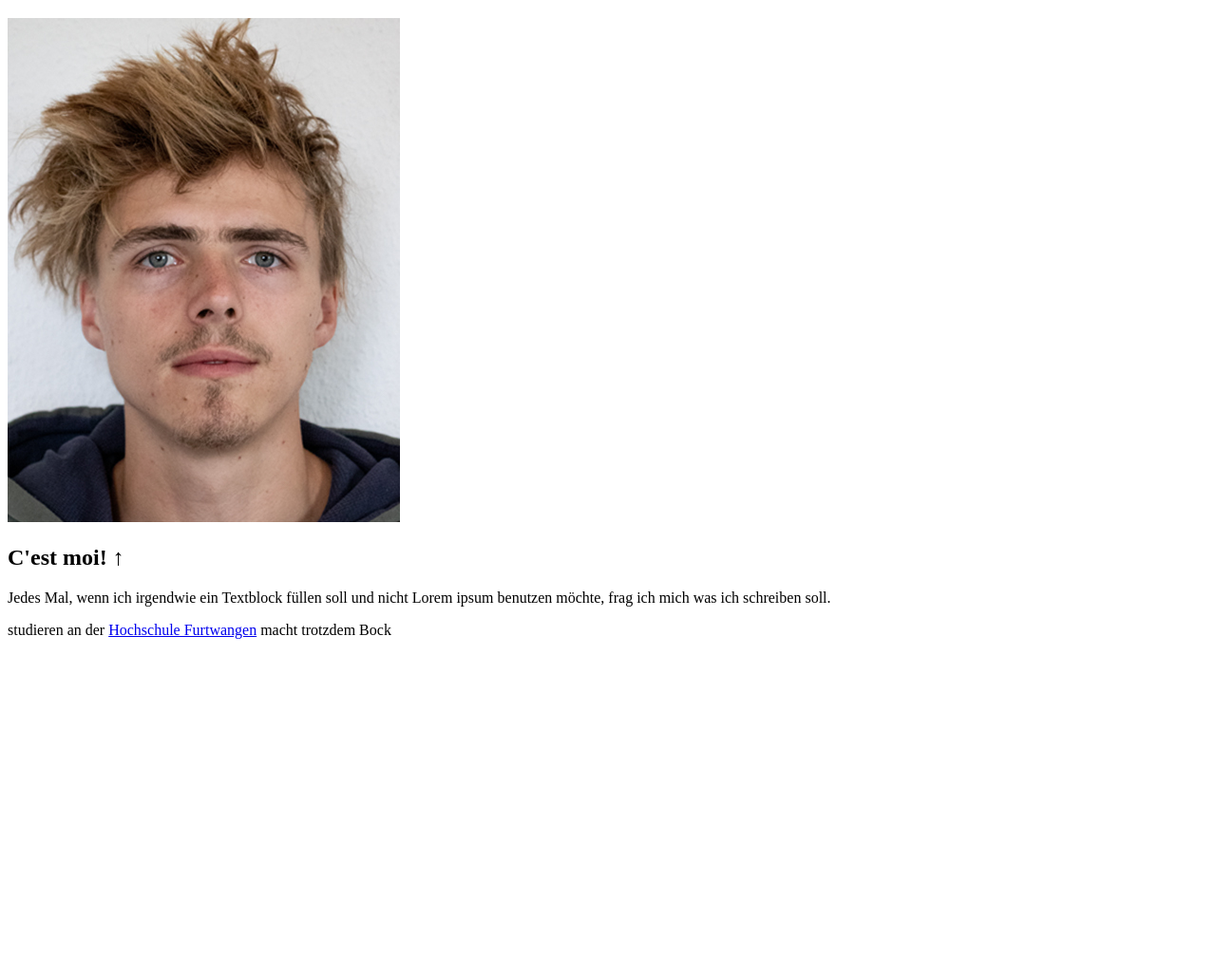
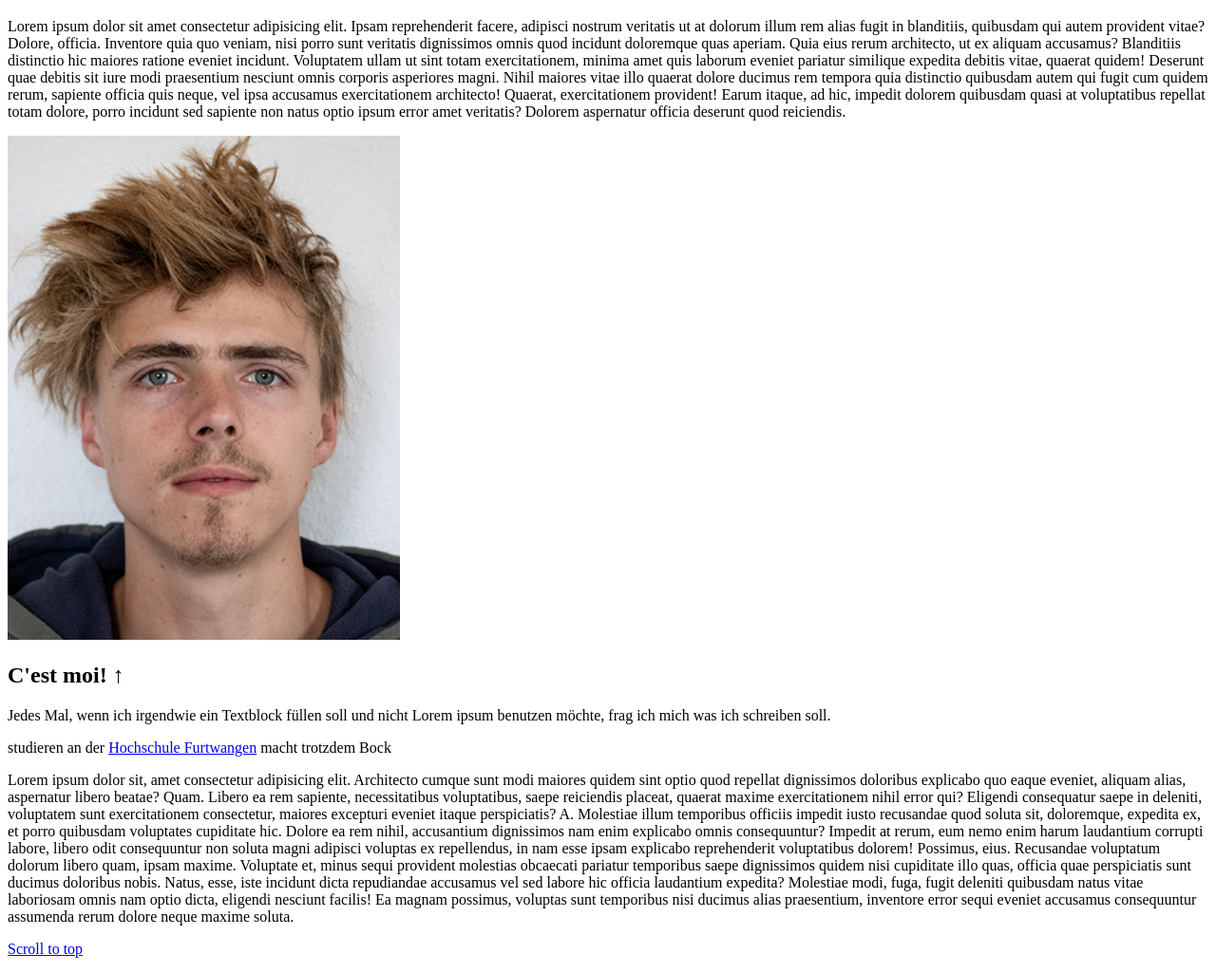
Before and after one commit to YonyM/GIS_SoSe_2021, a plain HTML site: page index.html in a window 1280 px wide. Shown: the part 61-1086 px from the top of the page at 95% size. Before the commit the page ends 800 px from the top, so only its background shows below. Drawn offline with Linux system fonts and the light colour scheme.

Commit message:
Aufgabe 1 fertig

```diff
--- a/index.html
+++ b/index.html
@@ -7,15 +7,30 @@
     <title>Document</title>
 </head>
 <body>
-    <h1>Tag zamm! </h1>
+    <h1> Tag zamm! </h1>
+    <p id="totop"> Lorem ipsum dolor sit amet consectetur adipisicing elit. Ipsam reprehenderit facere, adipisci nostrum veritatis ut at dolorum illum rem alias fugit in blanditiis, quibusdam qui autem provident vitae? Dolore, officia.
+    Inventore quia quo veniam, nisi porro sunt veritatis dignissimos omnis quod incidunt doloremque quas aperiam. Quia eius rerum architecto, ut ex aliquam accusamus? Blanditiis distinctio hic maiores ratione eveniet incidunt.
+    Voluptatem ullam ut sint totam exercitationem, minima amet quis laborum eveniet pariatur similique expedita debitis vitae, quaerat quidem! Deserunt quae debitis sit iure modi praesentium nesciunt omnis corporis asperiores magni.
+    Nihil maiores vitae illo quaerat dolore ducimus rem tempora quia distinctio quibusdam autem qui fugit cum quidem rerum, sapiente officia quis neque, vel ipsa accusamus exercitationem architecto! Quaerat, exercitationem provident!
+    Earum itaque, ad hic, impedit dolorem quibusdam quasi at voluptatibus repellat totam dolore, porro incidunt sed sapiente non natus optio ipsum error amet veritatis? Dolorem aspernatur officia deserunt quod reiciendis.</p>
 
     <img src="Portrait.jpg">
 
     <h2>C'est moi! &uarr;</h2>
-    <p>Jedes Mal, wenn ich irgendwie ein Textblock füllen soll und nicht
+    <p> Jedes Mal, wenn ich irgendwie ein Textblock füllen soll und nicht
         Lorem ipsum benutzen möchte, frag ich mich was ich schreiben soll.
     </p>
-    <p>studieren an der <a href="https://www.hs-furtwangen.de/">
-        Hochschule Furtwangen</a> macht trotzdem Bock</p>
+    <p> studieren an der <a href="https://www.hs-furtwangen.de/">
+        Hochschule Furtwangen</a> macht trotzdem Bock
+    </p>
+    <p>Lorem ipsum dolor sit, amet consectetur adipisicing elit. Architecto cumque sunt modi maiores quidem sint optio quod repellat dignissimos doloribus explicabo quo eaque eveniet, aliquam alias, aspernatur libero beatae? Quam.
+    Libero ea rem sapiente, necessitatibus voluptatibus, saepe reiciendis placeat, quaerat maxime exercitationem nihil error qui? Eligendi consequatur saepe in deleniti, voluptatem sunt exercitationem consectetur, maiores excepturi eveniet itaque perspiciatis? A.
+    Molestiae illum temporibus officiis impedit iusto recusandae quod soluta sit, doloremque, expedita ex, et porro quibusdam voluptates cupiditate hic. Dolore ea rem nihil, accusantium dignissimos nam enim explicabo omnis consequuntur?
+    Impedit at rerum, eum nemo enim harum laudantium corrupti labore, libero odit consequuntur non soluta magni adipisci voluptas ex repellendus, in nam esse ipsam explicabo reprehenderit voluptatibus dolorem! Possimus, eius.
+    Recusandae voluptatum dolorum libero quam, ipsam maxime. Voluptate et, minus sequi provident molestias obcaecati pariatur temporibus saepe dignissimos quidem nisi cupiditate illo quas, officia quae perspiciatis sunt ducimus doloribus nobis.
+    Natus, esse, iste incidunt dicta repudiandae accusamus vel sed labore hic officia laudantium expedita? Molestiae modi, fuga, fugit deleniti quibusdam natus vitae laboriosam omnis nam optio dicta, eligendi nesciunt facilis!
+    Ea magnam possimus, voluptas sunt temporibus nisi ducimus alias praesentium, inventore error sequi eveniet accusamus consequuntur assumenda rerum dolore neque maxime soluta.</p>
+
+    <p><a href="#totop">Scroll to top </a></p>
 </body>
 </html>
```
